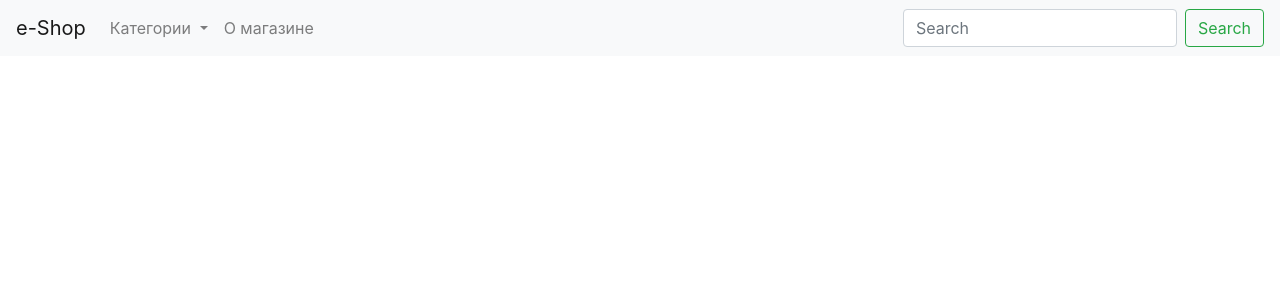
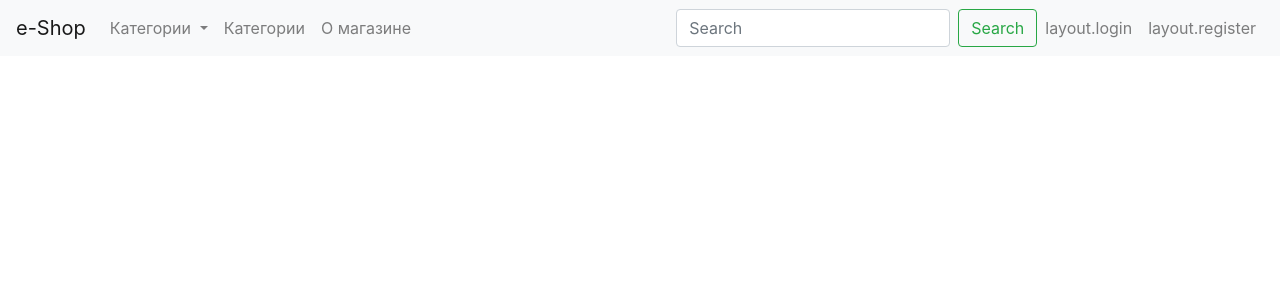
Before and after one commit to arkadiypr/ecommerce902, a Symfony app: template templates/category/show.html.twig in a window 1280 px wide. Shown: the top 300 px of the page. Run offline with Twig, Linux system fonts and the light colour scheme; the template is opened without the code that fills it, so the values that code supplies are empty; some libraries are stand-ins or nearby versions.

Commit message:
добавление новой таблицы со связью многие ко многим(товары-категории)_2+темплейты

```diff
--- a/src/Admin/ProductAdmin.php
+++ b/src/Admin/ProductAdmin.php
@@ -20,6 +20,7 @@ class ProductAdmin extends AbstractAdmin
     {
         $list
             ->addIdentifier('name')
+            ->add('categories')
             ->addIdentifier('description')
             ->add('price')
             ->add('count')
@@ -30,6 +31,7 @@ class ProductAdmin extends AbstractAdmin
     {
         $filter
             ->add('name')
+            ->add('categories')
             ->add('description')
             ->add('price')
             ->add('count')
@@ -40,6 +42,7 @@ class ProductAdmin extends AbstractAdmin
     {
         $form
             ->add('name')
+            ->add('categories')
             ->add('description')
             ->add('price')
             ->add('count')
--- a/src/Entity/Category.php
+++ b/src/Entity/Category.php
@@ -77,4 +77,9 @@ class Category
 
         return $this;
     }
+
+    public function __toString()
+    {
+        return $this->getName();
+    }
 }
--- a/templates/base.html.twig
+++ b/templates/base.html.twig
@@ -27,6 +27,9 @@
                     </div>
                 </li>
                 <li class="nav-item">
+                    <a class="nav-link" href="{{ path('category') }}">Категории</a>
+                </li>
+                <li class="nav-item">
                     <a class="nav-link" href="{{ path('about') }}">О магазине</a>
                 </li>
             </ul>
@@ -34,6 +37,32 @@
                 <input class="form-control mr-sm-2" type="search" placeholder="Search" aria-label="Search">
                 <button class="btn btn-outline-success my-2 my-sm-0" type="submit">Search</button>
             </form>
+            <ul class="navbar-nav">
+                {% if is_granted("IS_AUTHENTICATED_REMEMBERED") %}
+                    <li class="nav-item">
+                        <span class="navbar-text">
+                            {{ 'layout.logged_in_as'|trans({'%username%': app.user.username}, 'FOSUserBundle') }}
+                        </span>
+                    </li>
+                    <li class="nav-item">
+                        <a href="{{ path('fos_user_security_logout') }}" class="nav-link">
+                            {{ 'layout.logout'|trans({}, 'FOSUserBundle') }}
+                        </a>
+                    </li>
+                {% else %}
+                    <li class="nav-item">
+                        <a href="{{ path('fos_user_security_login') }}" class="nav-link">
+                            {{ 'layout.login'|trans({}, 'FOSUserBundle') }}
+                        </a>
+                    </li>
+                    <li class="nav-item">
+                        <a href="{{ path('fos_user_registration_register') }}" class="nav-link">
+                            {{ 'layout.register'|trans({}, 'FOSUserBundle') }}
+
+                        </a>
+                    </li>
+                {% endif %}
+            </ul>
         </div>
     </nav>
     <div class="container">
--- /dev/null
+++ b/templates/bundles/FOSUserBundle/layout.html.twig
@@ -0,0 +1,5 @@
+{% extends 'base.html.twig' %}
+
+{% block body %}
+    {% block fos_user_content %}{% endblock fos_user_content %}
+{% endblock %}
--- a/templates/category/show.html.twig
+++ b/templates/category/show.html.twig
@@ -4,5 +4,22 @@
     {{ category.name }}
 {% endblock %}
 {% block body %}
-<h1>{{ category.name }}</h1>
+    <h1>{{ category.name }}</h1>
+    <div class="row">
+        {% for product in category.products %}
+            <div class="col-md-6 col-lg-3">
+                <div class="card">
+                    <img src="//placehold.it/200x150" class="card-img-top" alt="...">
+                    <div class="card-body">
+                        <h5 class="card-title">
+                            <a href="{{ path('product', {'id': product.id}) }}">{{ product.name }}</a>
+                        </h5>
+                        <p class="card-text">{{ product.price / 100 }}</p>
+                        <p class="card-text">{{ product.description }}</p>
+                        <a href="#" class="btn btn-primary">В корзину</a>
+                    </div>
+                </div>
+            </div>
+        {% endfor %}
+    </div>
 {% endblock %}
```
Also changed, not shown: templates/bundles/FOSUserBundle/Security/login_content.html.twig (added, +40 -0 lines), 1 other file.
